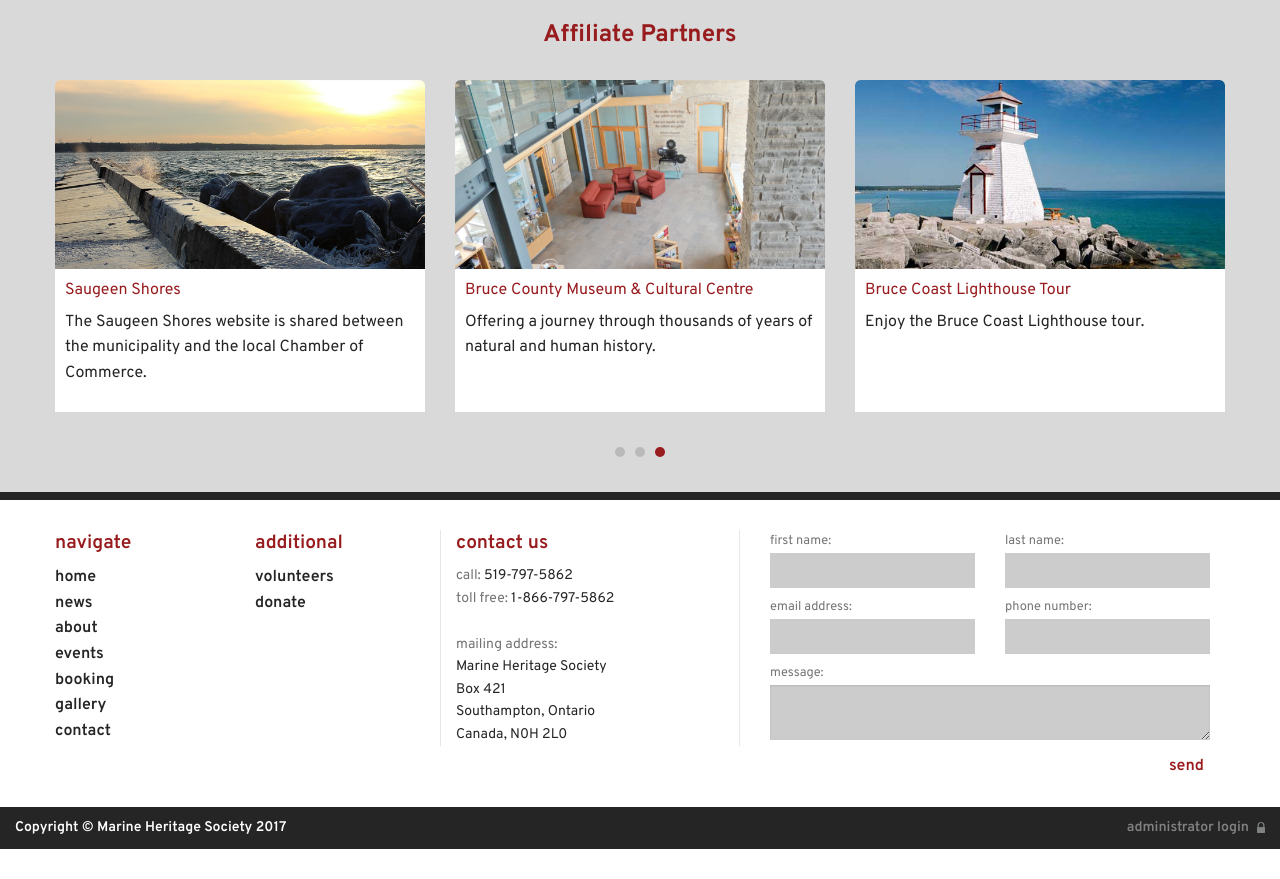
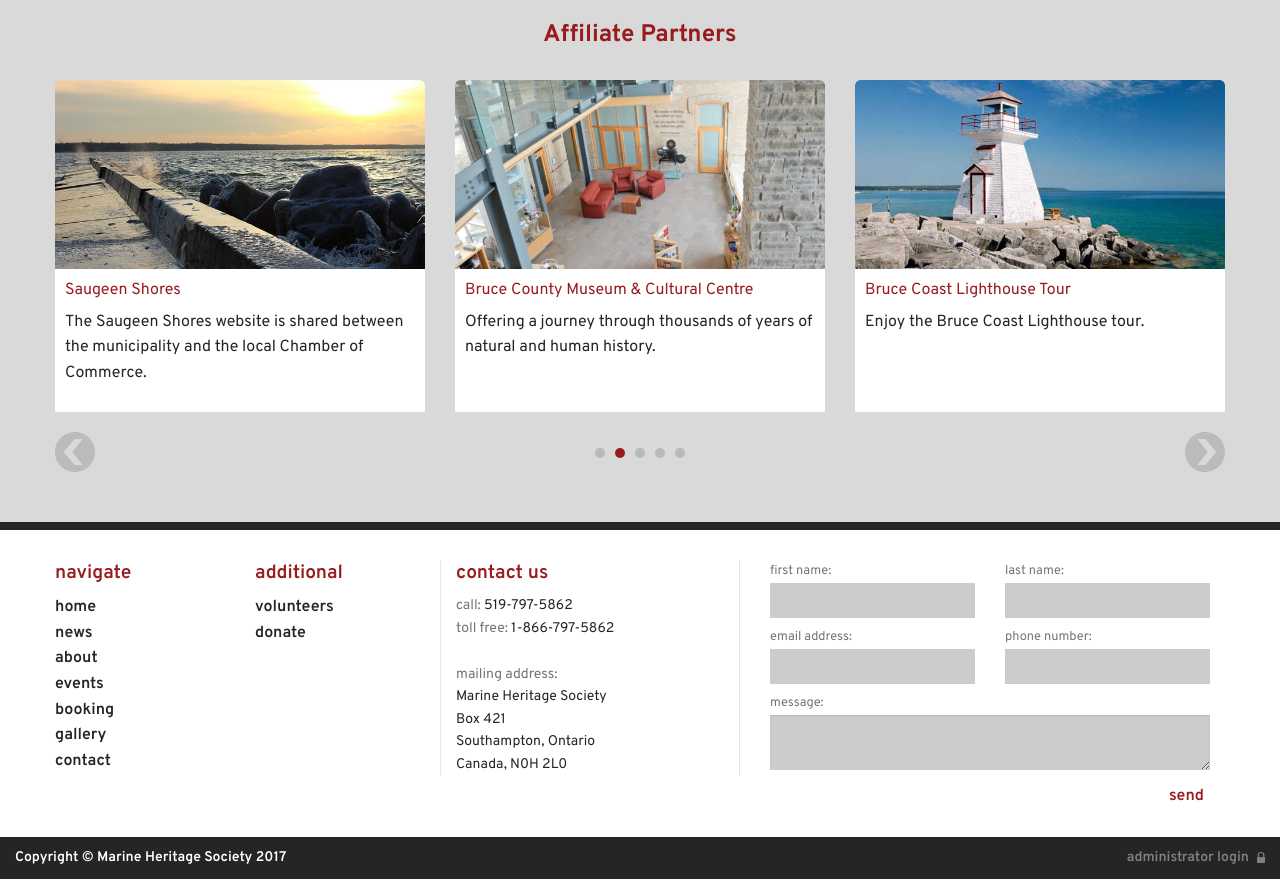
Before and after one commit to ryandys/Chantry_Island, a PHP site: page / in a window 1280 px wide. Shown: the part 1555-2434 px from the top of the page. Before the commit the page ends 2404 px from the top, so only its background shows below. Run offline with PHP 8.4, Linux system fonts and the light colour scheme.

Commit message:
Added controls to Affiliates section
Added controls to affiliates section of index. and minor positional
fixes to a couple header images

```diff
--- a/css/app.css
+++ b/css/app.css
@@ -61,7 +61,7 @@
 {
 	background-color: #252525;
 	background-image: url(../images/home_rotator_1.jpg);
-	background-position: center center;
+	background-position: right bottom;
 	background-repeat: no-repeat;
 	background-size: cover;
 	padding: 30px 10px;
@@ -69,7 +69,7 @@
 
 #homeRotatorText
 {
-	background-color: rgba(0,0,0,0.4);
+	background-color: rgba(0,0,0,0.3);
 	padding: 12px;
 }
 
@@ -219,15 +219,33 @@
 	padding: 10px;
 }
 
-.selectors {
-	width: 60px;
-	height: 20px;
-	margin: 0 auto;
-	padding-top: 30px;
-	padding-bottom: 50px;
+#affiliatesControls {
+	margin-top: 20px;
+	margin-bottom: 50px;
 }
 
-.selector1, .selector2, .selector3 {
+#leftArrow {
+	float: left;
+	width: 40px;
+}
+
+#rightArrow {
+	transform: rotate(180deg);
+	float: right;
+	width: 40px;
+}
+
+#leftArrow:hover, #rightArrow:hover {
+	cursor: pointer;
+	filter: brightness(95%);
+}
+
+.selectors {
+	width: 100px;
+	margin: 11px auto 0px auto;
+}
+
+.selectorDot {
 	width: 10px;
 	height: 10px;
 	margin: 5px;
@@ -236,14 +254,15 @@
 	float: left;
 }
 
-.selector1:hover, .selector2:hover, .selector3:hover {
+.selectorDot:hover {
 	cursor: pointer;
 }
 
-.selector1, .selector2 {
+.selectorDot {
 	background-color: #b9b9b9;
 }
-.selector3 {
+
+#activeSelector {
 	background-color: #981b1e;
 }
 
@@ -456,7 +475,7 @@
 #bookingHeaderImg {
 	background-color: #252525;
 	background-image: url(../images/booking_header.jpg);
-	background-position: center center;
+	background-position: center bottom;
 	background-repeat: no-repeat;
 	background-size: cover;
 	padding: 60px 30px;
@@ -620,7 +639,7 @@
 	padding: 90px 0px;
 	background-color: #252525;
 	background-image: url(../images/about_rotator_1.jpg);
-	background-position: center center;
+	background-position: center top;
 	background-repeat: no-repeat;
 	background-size: cover;
 }
--- a/index.php
+++ b/index.php
@@ -95,7 +95,6 @@ include_once("layout/header.php");
 <div id="affiliatesConFull">
 	<div class="affiliatesCon row" data-equalizer>
 		<h2 class="heading redTxt">Affiliate Partners</h2>
-
 			<div class="small-12 medium-4 columns affiliateCard">
 				<a href="http://www.saugeenshores.ca/en/index.asp" target="_blank"><img src="images/saugeen_shores.png"></a>
 				<div class="affiliatesInfo" data-equalizer-watch>
@@ -119,14 +118,19 @@ include_once("layout/header.php");
 					<p class="paragraph blackTxt">Enjoy the Bruce Coast Lighthouse tour.</p>
 				</div>
 			</div>
+
+			<div class="small-12 columns" id="affiliatesControls">
+				<img src="images/chevron.svg" alt="Left" id="leftArrow">
+				<img src="images/chevron.svg" alt="Right" id="rightArrow">
+			<div class="selectors">
+				<div class="selectorDot"></div>
+				<div class="selectorDot" id="activeSelector"></div>
+				<div class="selectorDot"></div>
+				<div class="selectorDot"></div>
+				<div class="selectorDot"></div>
 			</div>
-
-<div class="selectors">
-	<div class="selector1"></div>
-	<div class="selector2"></div>
-	<div class="selector3"></div>
 		</div>
-
+	</div>
 </div>
 <!--end affiliates-->
 
```
Also changed, not shown: images/chevron.svg (added). Lines whose indentation alone changed are shown as unchanged.
